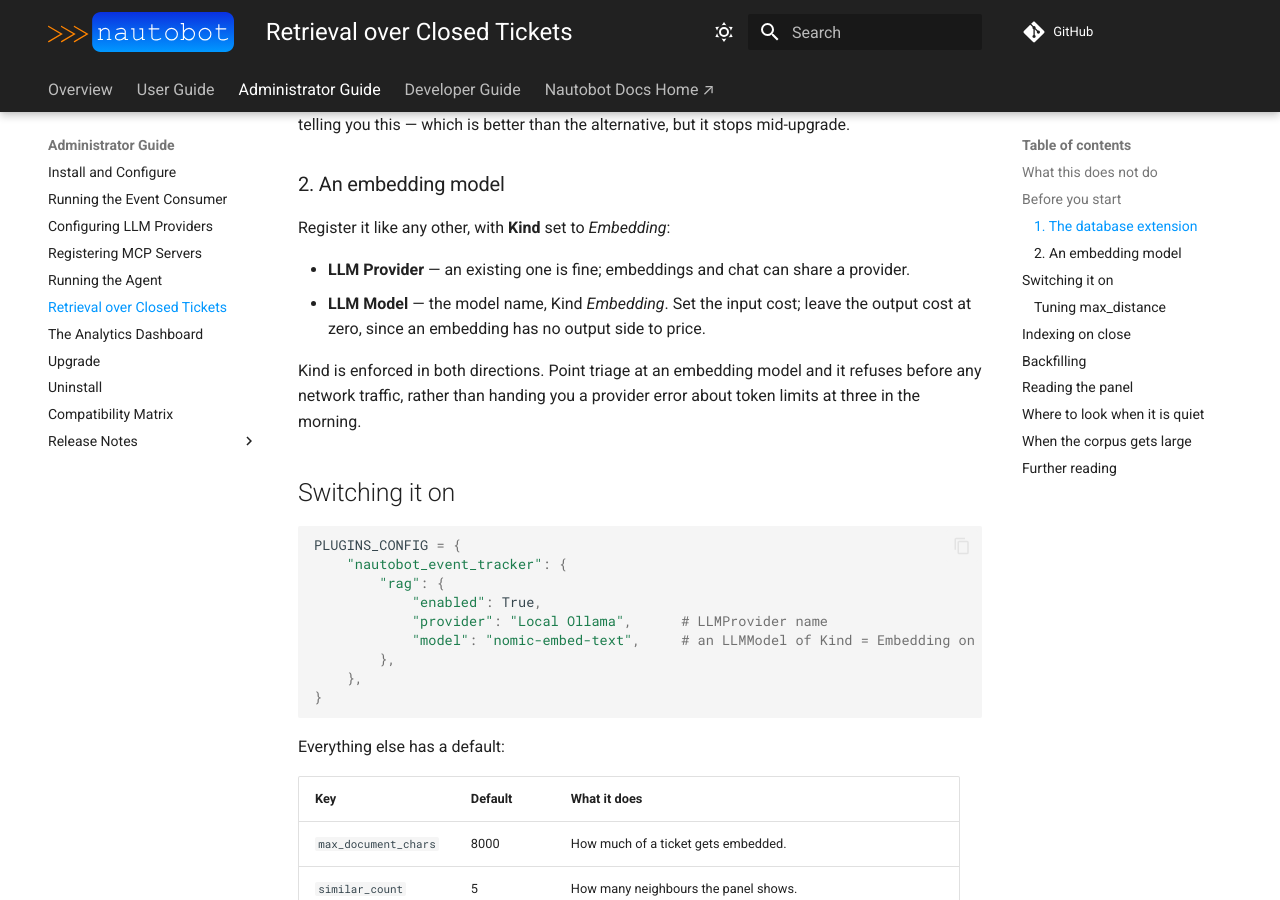
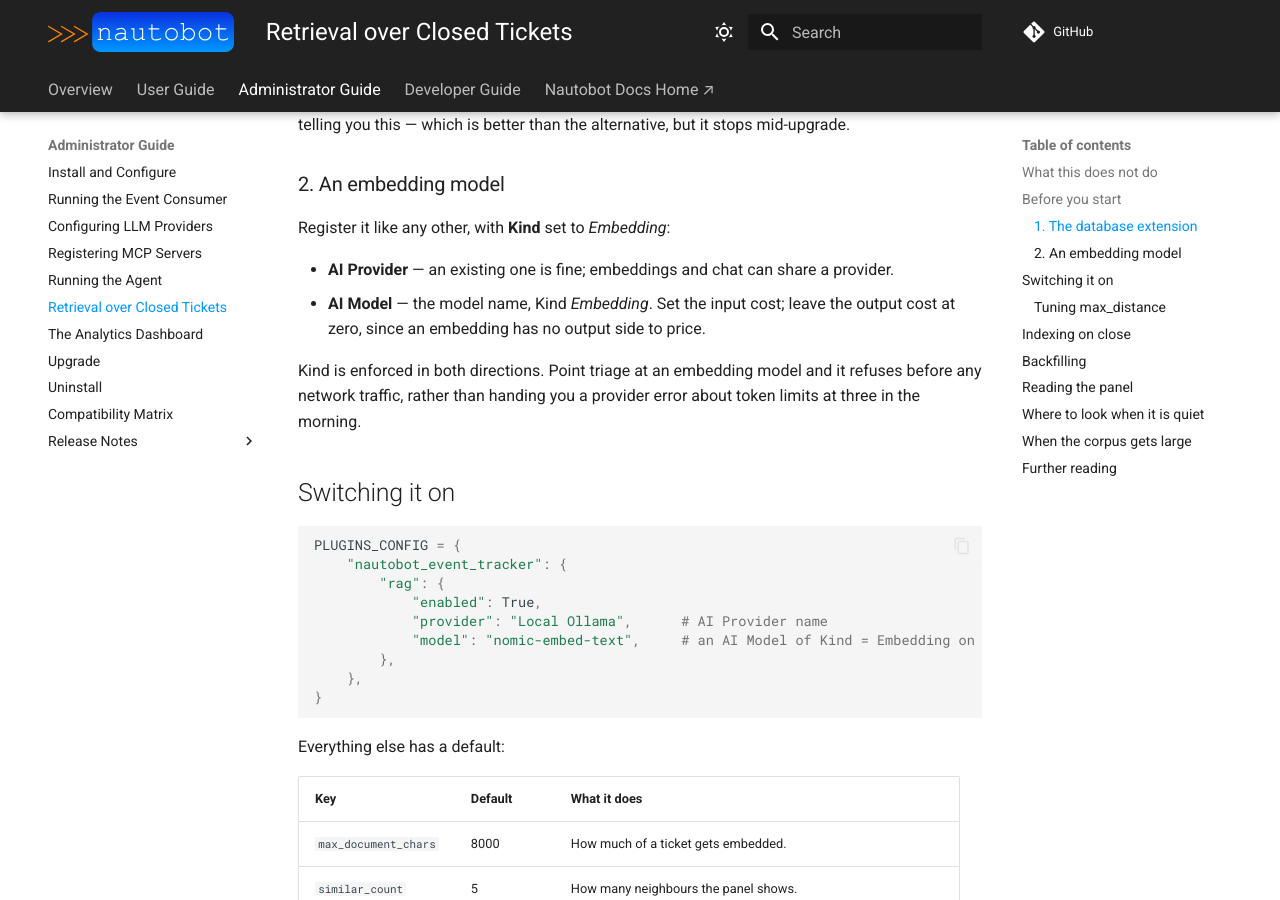
Before and after one commit to jtdub/nautobot-app-event-tracker, an MkDocs documentation site: the page built from docs/admin/rag.md, in a window 1280 px wide and 900 px high, scrolled down 1110 px. Built offline with MkDocs 1.6.1 and Material for MkDocs 9.7.7, drawn with Linux system fonts in a browser that asks for light colours; comment, search, counter and statistics services are not loaded.

Commit message:
13: Name the registry models in the guides and the settings schema (AC-3)
Claude-Session: https://claude.ai/code/session_015Wtbd2fwPED1G32sMDVngA

```diff
--- a/docs/admin/rag.md
+++ b/docs/admin/rag.md
@@ -47,8 +47,8 @@ telling you this — which is better than the alternative, but it stops mid-upgr
 
 Register it like any other, with **Kind** set to *Embedding*:
 
-- **LLM Provider** — an existing one is fine; embeddings and chat can share a provider.
-- **LLM Model** — the model name, Kind *Embedding*. Set the input cost; leave the output cost at
+- **AI Provider** — an existing one is fine; embeddings and chat can share a provider.
+- **AI Model** — the model name, Kind *Embedding*. Set the input cost; leave the output cost at
   zero, since an embedding has no output side to price.
 
 Kind is enforced in both directions. Point triage at an embedding model and it refuses before any
@@ -62,8 +62,8 @@ PLUGINS_CONFIG = {
     "nautobot_event_tracker": {
         "rag": {
             "enabled": True,
-            "provider": "Local Ollama",      # LLMProvider name
-            "model": "nomic-embed-text",     # an LLMModel of Kind = Embedding on it
+            "provider": "Local Ollama",      # AI Provider name
+            "model": "nomic-embed-text",     # an AI Model of Kind = Embedding on it
         },
     },
 }
```
Also changed, not shown: docs/admin/agents.md (+2 -2 lines), docs/admin/llm.md (+1 -1 lines), docs/user/external_interactions.md (+5 -4 lines), 1 other file.
